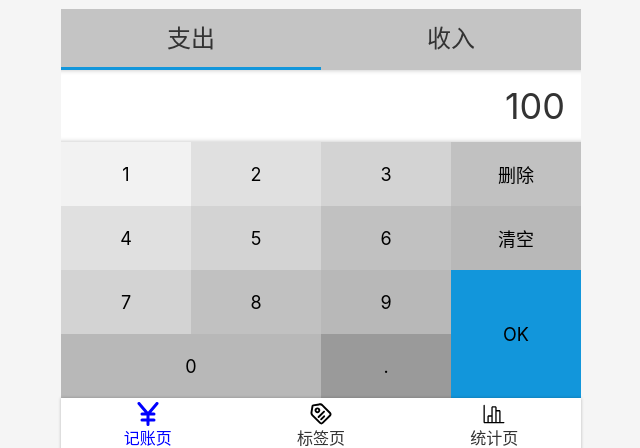
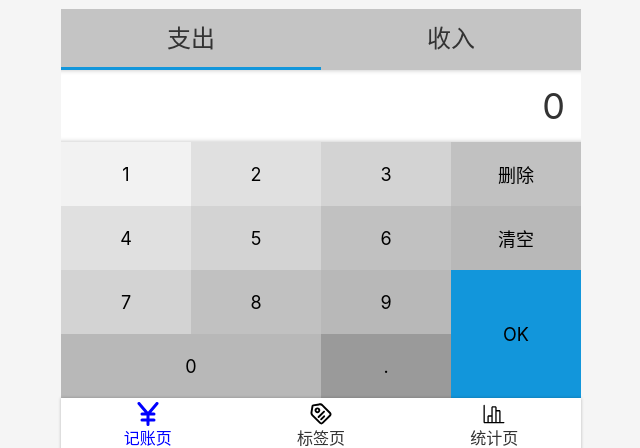
Before and after one commit to tgbf2674/morny-react, a React app: page /#/money in a window 1280 px wide. Shown: the part 346-794 px from the top of the page, without its empty margins (319-959 px from the left). Built offline with nearby package versions, Linux system fonts and the light colour scheme.

Commit message:
numberPad 功能 work in process

```diff
--- a/src/views/Money.tsx
+++ b/src/views/Money.tsx
@@ -18,25 +18,7 @@
             <TagsSection/>
             <NoteSection/>
             <CategorySection/>
-            <NumberPadSection>
-                <div className="output">100</div>
-                <div className="pad clearfix">
-                    <button>1</button>
-                    <button>2</button>
-                    <button>3</button>
-                    <button>删除</button>
-                    <button>4</button>
-                    <button>5</button>
-                    <button>6</button>
-                    <button>清空</button>
-                    <button>7</button>
-                    <button>8</button>
-                    <button>9</button>
-                    <button className="ok">OK</button>
-                    <button className="zero">0</button>
-                    <button className='dot'>.</button>
-                </div>
-            </NumberPadSection>
+            <NumberPadSection/>
         </MyLayout>
     );
 }
--- a/src/views/Money/CategorySection.tsx
+++ b/src/views/Money/CategorySection.tsx
@@ -34,7 +34,7 @@
         <Wrapper>
             <ul>
                 {categoryList.map(c=>
-                    <li className={category === c ? 'selected' : ''} onClick={()=>{setCategory(c)}}>{categoryMap[c]}</li>
+                    <li key={c} className={category === c ? 'selected' : ''} onClick={()=>{setCategory(c)}} >{categoryMap[c]}</li>
                 )}
             </ul>
         </Wrapper>
--- a/src/views/Money/NumberPadSection.tsx
+++ b/src/views/Money/NumberPadSection.tsx
@@ -1,6 +1,7 @@
 import styled from 'styled-components';
+import React, {useState} from 'react';
 
-const NumberPadSection = styled.section`
+const Wrapper = styled.section`
     display: flex;
     flex-direction: column;
     > .output{
@@ -59,4 +60,62 @@
     }
 `;
 
+const NumberPadSection :React.FC=()=>{
+    const [output,setOutput] = useState('0');
+    const onClickButtonWrapper =(e:React.MouseEvent)=>{
+       const text = (e.target as HTMLButtonElement).textContent;
+       if(text ===null){return}
+       switch(text){
+           case '0':
+           case '1':
+           case '2':
+           case '3':
+           case '4':
+           case '5':
+           case '6':
+           case '7':
+           case '8':
+           case '9':
+           case '.':
+               if(output ==='0') {
+                   setOutput(text);
+               }else{
+                   setOutput(output+ text);
+               }
+
+               break;
+           case '删除':
+               console.log('删除');
+               break;
+           case '清空':
+               console.log('清空');
+               break;
+           case 'OK':
+               console.log('确认');
+               break;
+       }
+    };
+    return  (
+      <Wrapper>
+          <div className="output">{output}</div>
+          <div className="pad clearfix" onClick={onClickButtonWrapper}>
+              <button>1</button>
+              <button>2</button>
+              <button>3</button>
+              <button>删除</button>
+              <button>4</button>
+              <button>5</button>
+              <button>6</button>
+              <button>清空</button>
+              <button>7</button>
+              <button>8</button>
+              <button>9</button>
+              <button className="ok">OK</button>
+              <button className="zero">0</button>
+              <button className='dot'>.</button>
+          </div>
+      </Wrapper>
+  )
+};
+
 export {NumberPadSection}
```
Also changed, not shown: 1 other file (tests, documents, lock files or other folders).
